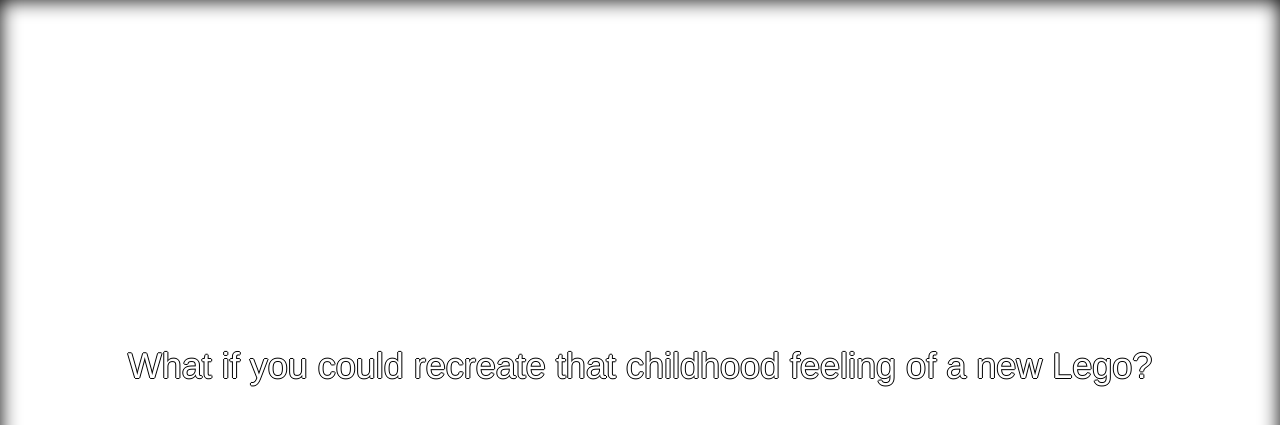
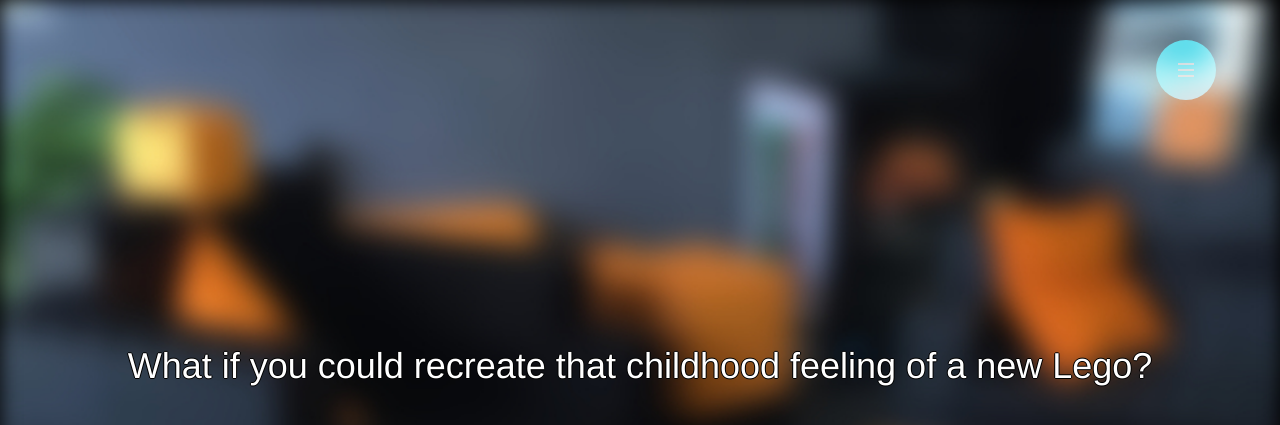
Before and after one commit to Cyberdr8gon/product-landing-fcc, a website: page docs/index.html in a window 1280 px wide. Shown: the top 425 px of the page. Drawn offline with nearby package versions, Linux system fonts and the light colour scheme; the site is published under a folder, as on GitHub Pages, so addresses that start at the root find nothing; files whose address does not match are found by name.

Commit message:
hotfix css

```diff
--- a/app/styles/main.scss
+++ b/app/styles/main.scss
@@ -86,7 +86,7 @@
 }
 
 .section-splash {
-  background-image: url(/images/lego-splash.jpg);
+  background-image: url(./images/lego-splash.jpg);
   background-size: cover;
   color: white;
   text-shadow: -1px 0 black, 0 1px black, 1px 0 black, 0 -1px black;
```
Also changed, not shown: docs/styles/main.css.
